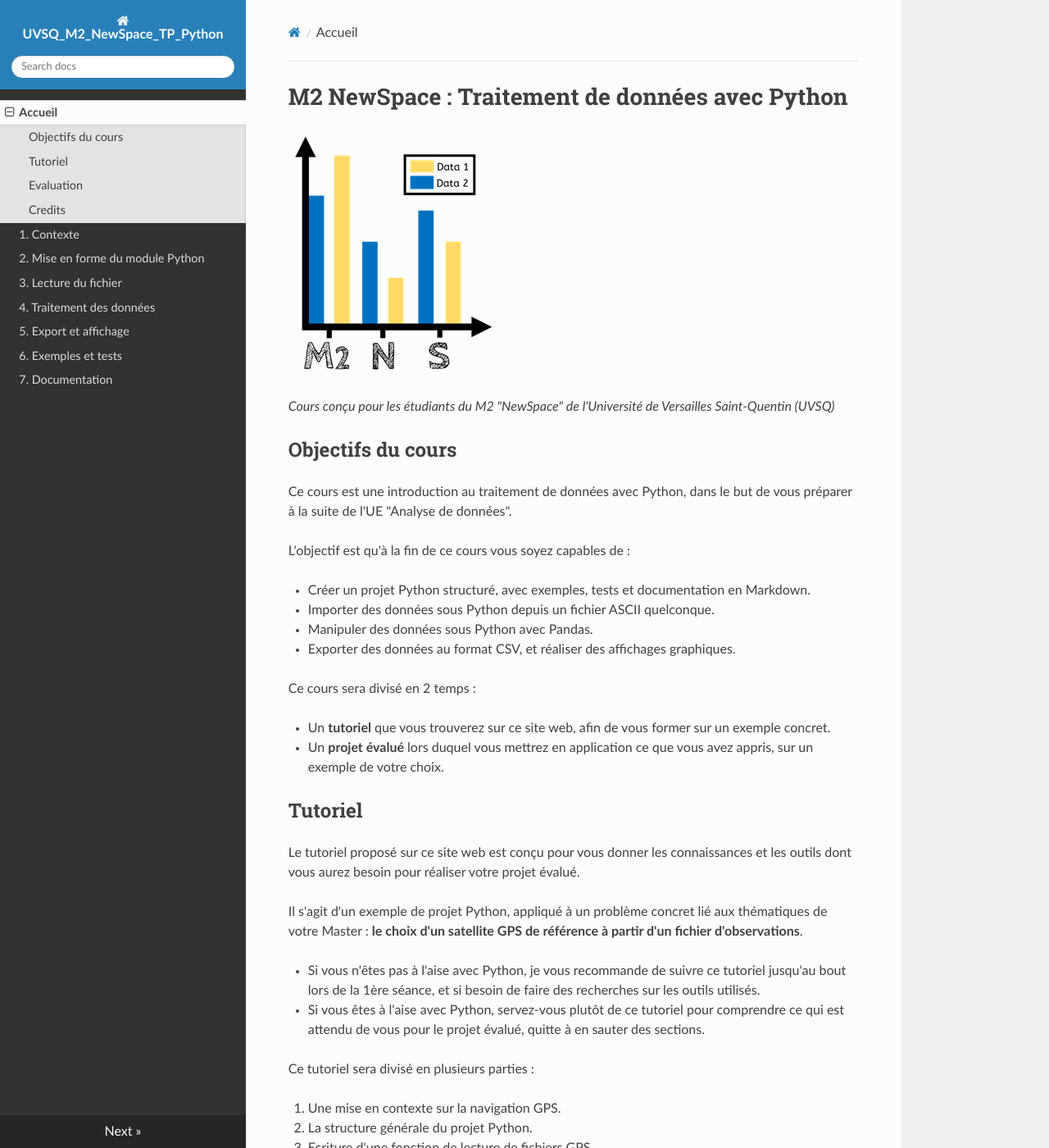
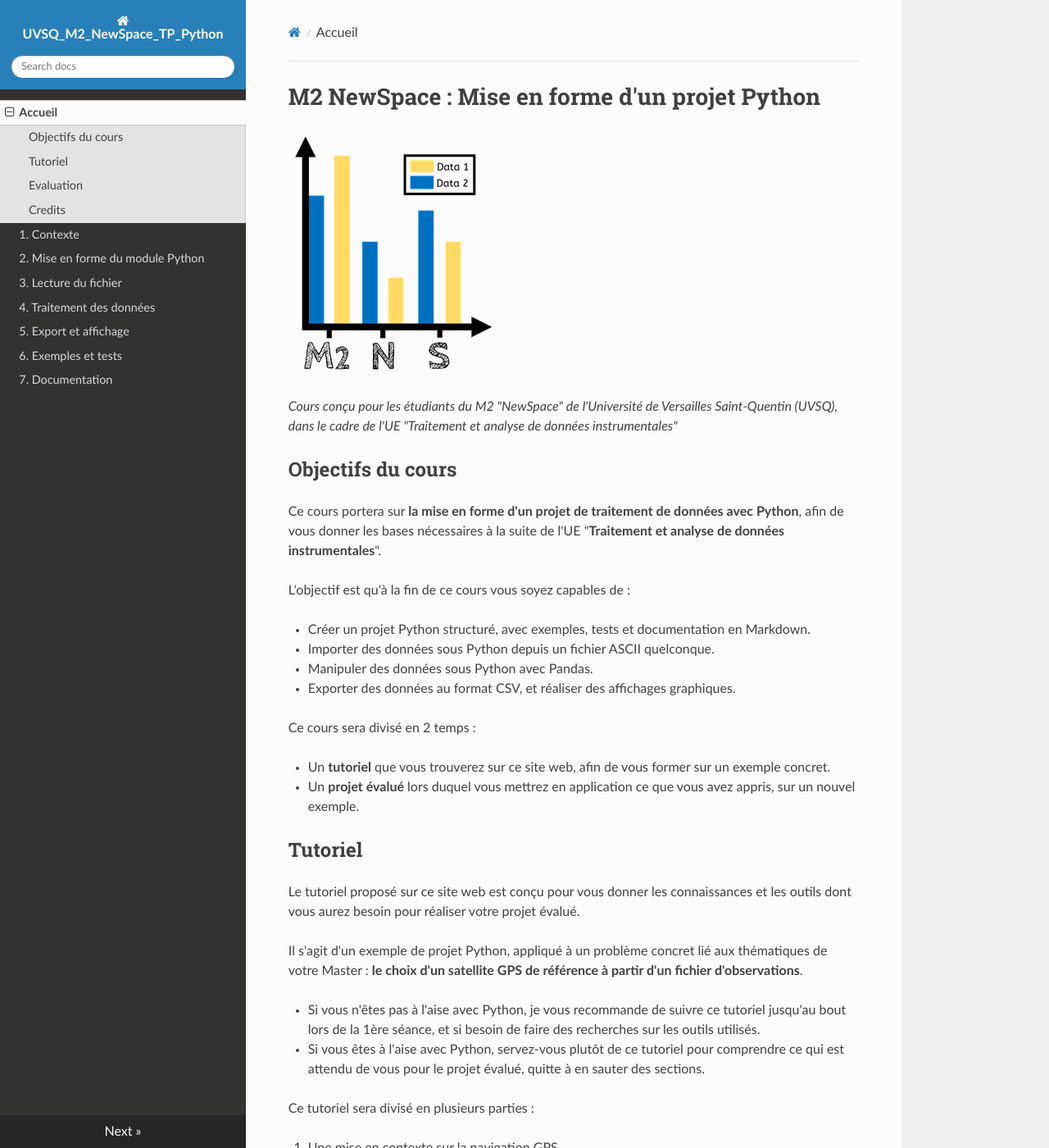
Before and after one commit to NicOudart/UVSQ_M2_NewSpace_TP_Python, an MkDocs documentation site: the page built from docs/index.md, in a window 1280 px wide and 1400 px high. Shown: the whole window at 82% size. Built offline with MkDocs 1.6.1, drawn with Linux system fonts in a browser that asks for light colours; nearby versions of some CDN libraries.

Commit message:
-Minor fixes to the introduction.

```diff
--- a/docs/index.md
+++ b/docs/index.md
@@ -1,12 +1,12 @@
-# M2 NewSpace : Traitement de données avec Python
+# M2 NewSpace : Mise en forme d'un projet Python
 
 ![Logo](img/M2NS_logo.png)
 
-_Cours conçu pour les étudiants du M2 "NewSpace" de l'Université de Versailles Saint-Quentin (UVSQ)_
+_Cours conçu pour les étudiants du M2 "NewSpace" de l'Université de Versailles Saint-Quentin (UVSQ), dans le cadre de l'UE "Traitement et analyse de données instrumentales"_
 
 ## Objectifs du cours
 
-Ce cours est une introduction au traitement de données avec Python, dans le but de vous préparer à la suite de l'UE "Analyse de données".
+Ce cours portera sur **la mise en forme d'un projet de traitement de données avec Python**, afin de vous donner les bases nécessaires à la suite de l'UE "**Traitement et analyse de données instrumentales**".
 
 L'objectif est qu'à la fin de ce cours vous soyez capables de :
 
@@ -22,7 +22,7 @@ Ce cours sera divisé en 2 temps :
 
 - Un **tutoriel** que vous trouverez sur ce site web, afin de vous former sur un exemple concret.
 
-- Un **projet évalué** lors duquel vous mettrez en application ce que vous avez appris, sur un exemple de votre choix.
+- Un **projet évalué** lors duquel vous mettrez en application ce que vous avez appris, sur un nouvel exemple.
 
 ## Tutoriel
 
```
